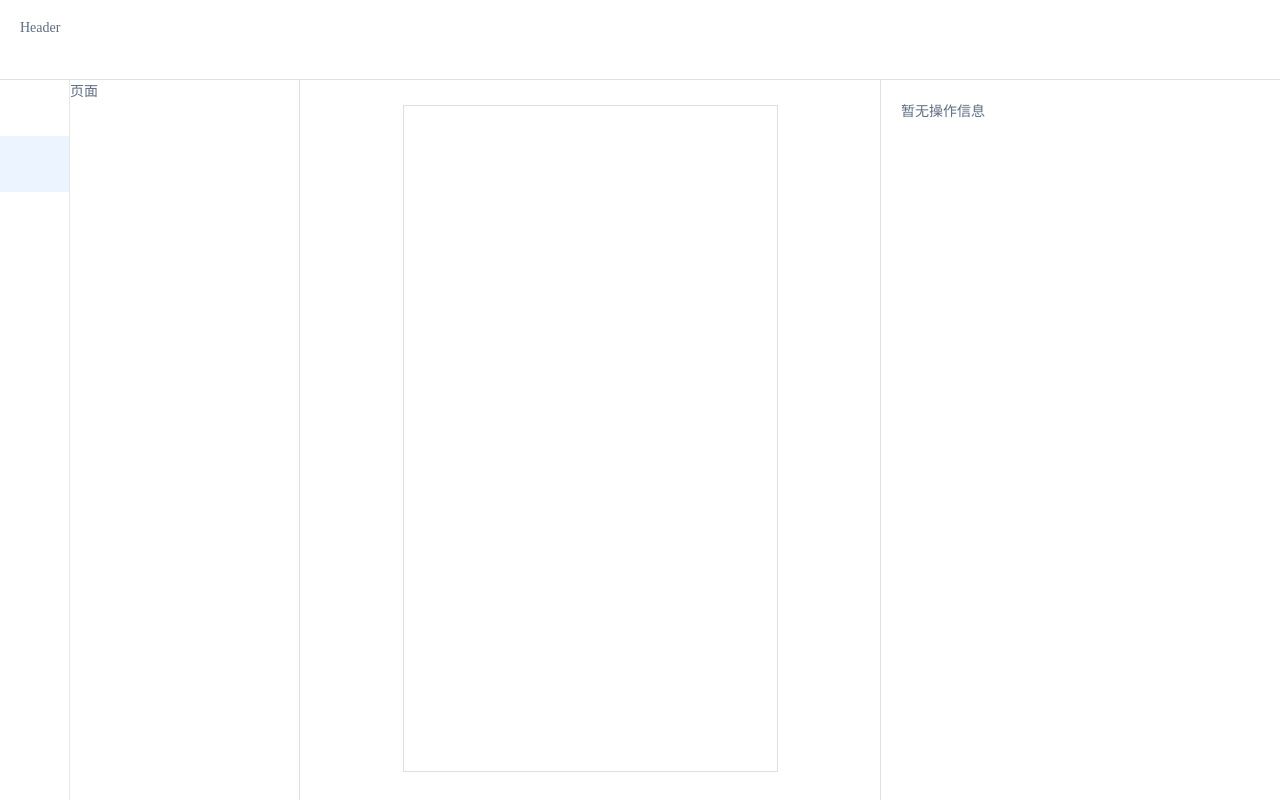
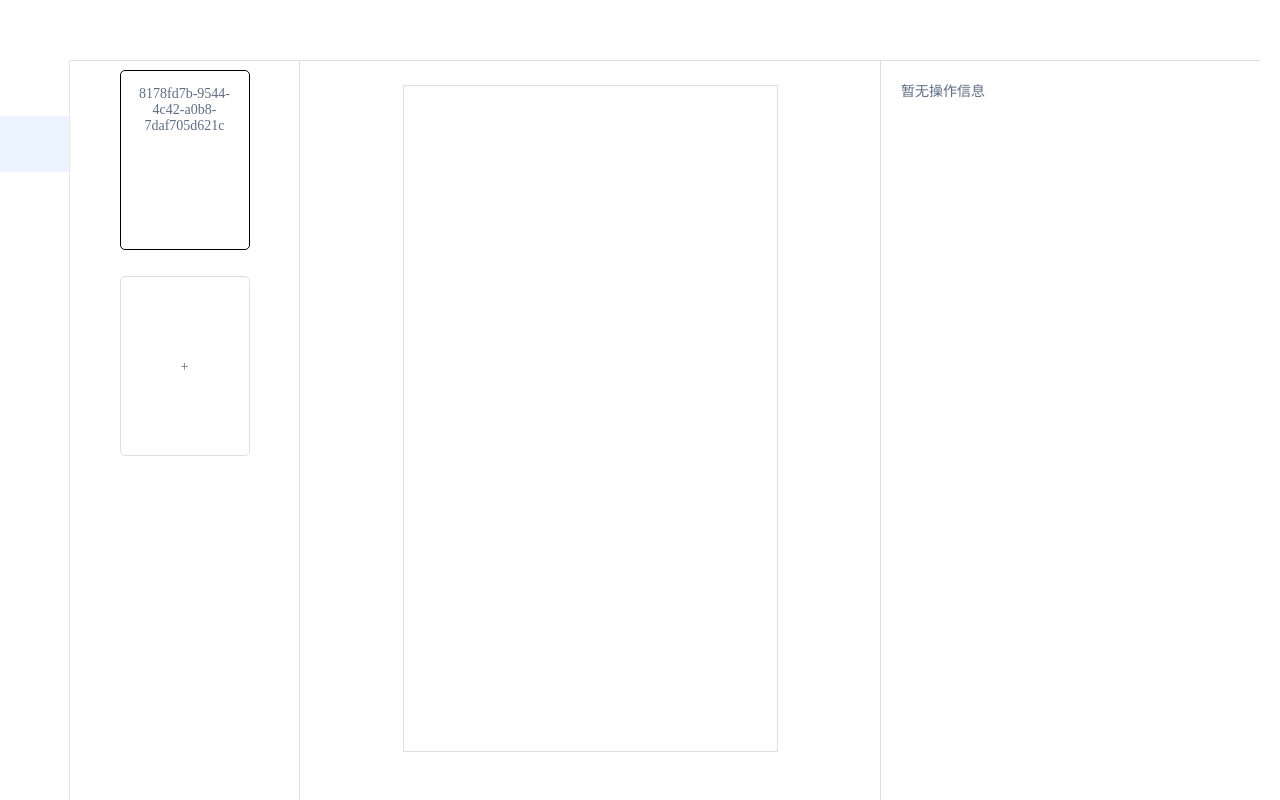
Before and after one commit to xiaowei-bo/nj_dragger, a Vue app: page /#/ in a window 1280 px wide. Both pictures are taken after a click on the item 34 px from the left and 164 px from the top of the page. Built offline with nearby package versions, Linux system fonts and the light colour scheme; a web font is replaced by a local one.

Commit message:
多页面新增;json导入导出;页面排序

```diff
--- a/package.json
+++ b/package.json
@@ -26,6 +26,7 @@
     "sass-loader": "^8.0.2",
     "uuid": "^8.3.2",
     "vue": "^2.6.10",
+    "vue-json-pretty": "^1.8.1",
     "vue-router": "^3.0.6",
     "vue-template-compiler": "^2.6.14",
     "vuedraggable": "^2.24.3"
--- a/src/json/scheme.js
+++ b/src/config/json_scheme.js
@@ -22,7 +22,7 @@ const page = {
     config: {}
 };
 
-const component = {
+const element = {
     elName: "", // 组件名
     animations: [], // 图层的动画,可以支持多个动画
     events: [], // 事件配置数据，每个图层可以添加多个事件
@@ -45,8 +45,8 @@ const component = {
     }
 };
 
-export default {
+export {
     activity,
     page,
-    component
+    element
 };
--- a/src/style/icon-font.scss
+++ b/src/style/icon-font.scss
@@ -1,8 +1,8 @@
 @font-face {
   font-family: "iconfont"; /* Project id 1029070 */
-  src: url('//at.alicdn.com/t/font_1029070_fkrynurk3sw.woff2?t=1625418792163') format('woff2'),
-       url('//at.alicdn.com/t/font_1029070_fkrynurk3sw.woff?t=1625418792163') format('woff'),
-       url('//at.alicdn.com/t/font_1029070_fkrynurk3sw.ttf?t=1625418792163') format('truetype');
+  src: url('//at.alicdn.com/t/font_1029070_oibav1as6tj.woff2?t=1626268072444') format('woff2'),
+       url('//at.alicdn.com/t/font_1029070_oibav1as6tj.woff?t=1626268072444') format('woff'),
+       url('//at.alicdn.com/t/font_1029070_oibav1as6tj.ttf?t=1626268072444') format('truetype');
 }
 
 .iconfont {
@@ -11,6 +11,18 @@
   font-style: normal;
   -webkit-font-smoothing: antialiased;
   -moz-osx-font-smoothing: grayscale;
+}
+
+.icon-daoru1:before {
+  content: "\e6f3";
+}
+
+.icon-yulan:before {
+  content: "\e618";
+}
+
+.icon-daochu:before {
+  content: "\e74a";
 }
 
 .icon-youshang:before {
--- a/src/views/home/components/Edit.vue
+++ b/src/views/home/components/Edit.vue
@@ -8,11 +8,12 @@
         >
             <Draggable v-model="curPageData.elements">
                 <NjElementBox
-                    v-for="item in curPageData.elements"
+                    v-for="(item, index) in curPageData.elements"
                     :key="item.uuid"
                     :style="item.styleInfo"
                     :class="{'active': item.uuid === editingComponent.uuid}"
-                    @clickElement="() => { setEditingComponent(item) }"
+                    @clickElement="setEditingComponent(item)"
+                    @deleteElement="deleteElement(index)"
                 >
                     <component :is="item.name" class="nj-element" :item="item" />
                 </NjElementBox>
@@ -31,6 +32,10 @@ export default {
     components: { NjElementBox, Draggable },
     props: {
         editingComponent: {
+            type: Object,
+            default: () => ({})
+        },
+        elementClipBoard: {
             type: Object,
             default: () => ({})
         },
@@ -54,29 +59,68 @@ export default {
         handleDrop(e) {
             const key = e.dataTransfer.getData("index");
             if (!key) return;
-            console.log("dropData 接收：", key);
             const item = deepClone(this.configList[key]);
+            item.uuid = uuidv4();
             const curPageData = this.curPageData;
-            item.uuid = uuidv4();
+            curPageData.elements.push(item);
             this.setEditingComponent(item);
-            curPageData.elements.push(item);
             this.$emit("update:curPageData", curPageData);
         },
         // end
-        // start 设置当前操作组件数据
         setEditingComponent(item) {
             this.$emit("update:editingComponent", item);
+        },
+        deleteElement() {
+            const uuid = this.editingComponent.uuid;
+            const curPageData = this.curPageData;
+            const index = curPageData.elements.findIndex(i => i.uuid === uuid);
+            curPageData.elements.splice(index, 1);
+            this.$emit("update:curPageData", curPageData);
+        },
+        copyElement() {
+            const item = deepClone(this.editingComponent);
+            this.$emit("update:elementClipBoard", item);
+        },
+        pasteElement() {
+            const uuid = this.editingComponent.uuid;
+            const item = deepClone(this.elementClipBoard);
+            item.uuid = uuidv4();
+            const curPageData = this.curPageData;
+            if (!uuid) {
+                curPageData.elements.push(item);
+            } else {
+                const index = curPageData.elements.findIndex(i => i.uuid === uuid);
+                curPageData.elements.splice(index + 1, 0, item);
+            }
+            this.setEditingComponent(item);
+            this.$emit("update:curPageData", curPageData);
         }
-        // end
     },
     created() {
+    },
+    mounted() {
+        document.onkeydown = e => {
+            const hasCtrl = e.metaKey || e.ctrlKey;
+            console.log(e);
+            switch (e.code) {
+                case "Backspace":
+                    this.deleteElement();
+                    break;
+                case "KeyC":
+                    hasCtrl && this.copyElement();
+                    break;
+                case "KeyV":
+                    hasCtrl && this.pasteElement();
+                    break;
+            }
+        };
     }
 };
 </script>
 
 <style lang="scss">
 .app-edit{
-    width: calc(100% - 600px);
+    width: calc(100% - 700px);
     height: 100%;
     .mobile-view{
         width: 375px;
--- /dev/null
+++ b/src/views/home/components/Header.vue
@@ -0,0 +1,90 @@
+<template>
+    <div class="app-header clearfix">
+        <div class="header-left fl"></div>
+        <div class="header-middle fl">
+            <el-tooltip class="item" effect="dark" content="预览" placement="bottom">
+                <i class="iconfont icon-yulan"></i>
+            </el-tooltip>
+            <el-tooltip class="item" effect="dark" content="导出JSON" placement="bottom">
+                <i class="iconfont icon-daochu" @click="importJson"></i>
+            </el-tooltip>
+            <el-tooltip class="item" effect="dark" content="导入JSON" placement="bottom">
+                <i class="iconfont icon-daoru1"></i>
+            </el-tooltip>
+        </div>
+        <div class="header-right fl"></div>
+        <el-dialog
+            title="activityData 内容"
+            :visible.sync="dialogVisible"
+            width="60%"
+            :before-close="handleClose"
+        >
+            <VueJsonPretty
+                selectable-type="multiple"
+                :data="content"
+                :deep="2"
+                :show-length="true"
+                :highlight-mouseover-node="true"
+                highlight-selected-node
+            />
+            <span slot="footer" class="dialog-footer">
+                <!-- <el-button @click="dialogVisible = false">取 消</el-button> -->
+                <el-button type="primary" @click="dialogVisible = false">确 定</el-button>
+            </span>
+        </el-dialog>
+    </div>
+</template>
+
+<script>
+import VueJsonPretty from "vue-json-pretty";
+import "vue-json-pretty/lib/styles.css";
+export default {
+    components: { VueJsonPretty },
+    props: {
+        activityData: {
+            type: Object,
+            default: () => ({})
+        }
+    },
+    data() {
+        return {
+            dialogVisible: false,
+            content: ""
+        };
+    },
+    methods: {
+        importJson() {
+            this.content = this.activityData;
+            this.dialogVisible = true;
+        }
+    },
+    created() {
+
+    }
+};
+</script>
+
+<style lang="scss" scoped>
+.app-header{
+    width: 100%;
+    border-bottom: 1px solid #dcdfe6;
+    .header-left{
+        width: 280px;
+        height: 60px;
+    }
+    .header-middle{
+        width: calc(100% - 660px);
+        height: 60px;
+        padding: 30px 20px 0;
+        .iconfont{
+            display: inline-block;
+            margin-right: 50px;
+            cursor: pointer;
+        }
+    }
+    .header-right{
+        width: 380px;
+        height: 60px;
+    }
+}
+</style>
--- a/src/views/home/components/LeftAside.vue
+++ b/src/views/home/components/LeftAside.vue
@@ -1,20 +1,20 @@
 <template>
     <el-aside class="app-left-aside clearfix" width="300px">
-        <el-menu default-active="1" class="app-left-aside-menu fl" @select="menuSelect">
-            <el-menu-item index="1">
+        <el-menu :default-active="activeType" class="app-left-aside-menu fl" @select="menuSelect">
+            <el-menu-item index="ELEMENTS">
                 <i class="iconfont icon-zujian"></i>
             </el-menu-item>
-            <el-menu-item index="2">
+            <el-menu-item index="PAGES">
                 <i class="iconfont icon-page"></i>
             </el-menu-item>
         </el-menu>
         <div class="app-left-aside-content fl">
-            <div v-show="+wrapperIndex === 1" class="component-wrapper">
-                <ul class="wrapper" @dragstart="handleDragStart">
+            <div v-show="activeType === 'ELEMENTS'" class="component-wrapper">
+                <ul class="element-list" @dragstart="handleDragStart">
                     <li
                         v-for="(value, key) in configList"
                         :key="key"
-                        class="wrapper-item"
+                        class="element-item"
                         draggable
                         :data-index="key"
                     >
@@ -22,41 +22,95 @@
                     </li>
                 </ul>
             </div>
-            <div v-show="+wrapperIndex === 2" class="page-wrapper">页面</div>
+            <div v-show="activeType === 'PAGES'" class="page-wrapper">
+                <Draggable v-model="activityData.pages" class="page-list">
+                    <div
+                        v-for="(item, index) in activityData.pages"
+                        :key="index"
+                        class="page-item"
+                        draggable
+                        :data-index="index"
+                        :class="{'editing': curPageData.uuid === item.uuid}"
+                        @click="$emit('update:curPageData', item)"
+                    >
+                        <p class="page-title">{{ item.uuid }}</p>
+                    </div>
+                </Draggable>
+                <div class="page-item add-page" @click="addPage">
+                    <p class="add-page">+</p>
+                </div>
+            </div>
         </div>
     </el-aside>
 </template>
 
 <script>
 import configList from "@/plugins/config.js";
+import Draggable from "vuedraggable";
+import { page as pageConfig } from "@/config/json_scheme.js";
+import { v4 as uuidv4 } from "uuid";
+import { deepClone } from "@/utils/index.js";
 export default {
+    components: { Draggable },
+    props: {
+        activityData: {
+            type: Object,
+            default: () => ({})
+        },
+        curPageData: {
+            type: Object,
+            default: () => ({})
+        }
+    },
     data() {
         return {
-            wrapperIndex: 1,
+            activeType: "ELEMENTS",
             configList
         };
     },
     created() {
-        console.log("configList", configList);
+        const activeType = sessionStorage.getItem("activeType");
+        this.activeType = activeType || this.activeType;
+        this.initData();
     },
     methods: {
         handleDragStart(e) {
-            console.log("dragData 接收", e.target.dataset.index);
             e.dataTransfer.setData("index", e.target.dataset.index);
         },
-        menuSelect(i) {
-            this.wrapperIndex = i;
+        menuSelect(type) {
+            sessionStorage.setItem("activeType", type);
+            this.activeType = type;
+        },
+        addPage() {
+            const item = deepClone(pageConfig);
+            const activityData = this.activityData;
+            item.uuid = uuidv4();
+            activityData.pages.push(item);
+            this.$emit("update:curPageData", item);
+        },
+        initData() {
+            const activityData = this.activityData;
+            if (activityData.pages.length === 0) {
+                const item = deepClone(pageConfig);
+                item.uuid = uuidv4();
+                activityData.pages.push(item);
+                this.$emit("update:curPageData", item);
+            } else {
+                this.$emit("update:curPageData", activityData.pages[0]);
+            }
+            this.activityData.pages = activityData.pages;
+            this.$emit("update:activityData", activityData);
         }
     }
 };
 </script>
 
 <style lang="scss" scoped>
-    .content{
-        width: 100px;
-        height: 200px;
-        background-color: #eee;
-    }
+.content{
+    width: 100px;
+    height: 200px;
+    background-color: #eee;
+}
 .app-left-aside{
     width: 300px;
     height: 100%;
@@ -69,13 +123,13 @@ export default {
     .app-left-aside-content{
         width: calc(100% - 70px);
         box-sizing: border-box;
-        .wrapper{
+        .element-list{
             width: 100%;
             height: 100%;
             display: flex;
             flex-wrap: wrap;
             padding-left: 0;
-            .wrapper-item{
+            .element-item{
                 width: 50px;
                 height: 50px;
                 line-height: 50px;
@@ -83,6 +137,29 @@ export default {
                 cursor: move;
             }
         }
+        .page-list{
+            padding: 10px;
+        }
+        .page-item{
+            width: 130px;
+            height: 180px;
+            margin: 0 auto 16px;
+            text-align: center;
+            padding: 15px;
+            box-sizing: border-box;
+            border: 1px solid #dcdfe6;
+            border-radius: 5px;
+            cursor: move;
+            &.editing{
+                border: 1px solid #000;
+            }
+            &.add-page{
+                cursor: default;
+            }
+        }
+        .add-page{
+            line-height: 150px;
+        }
     }
 }
 </style>
--- a/src/views/home/components/NjElementBox.vue
+++ b/src/views/home/components/NjElementBox.vue
@@ -1,5 +1,9 @@
 <template>
-    <div class="nj-element-box" @click="$emit('clickElement')">
+    <div
+        class="nj-element-box"
+        @click="$emit('clickElement')"
+        @keyup.delete="$emit('deleteElement')"
+    >
         <slot></slot>
         <i class="lt"></i>
         <!-- <i class="lm iconfont"></i> -->
--- a/src/views/home/index.vue
+++ b/src/views/home/index.vue
@@ -1,13 +1,19 @@
 <template>
     <div class="app">
-        <el-header class="app-header" height="80px">
-            Header
+        <el-header height="60px">
+            <Header
+                :activity-data="activityData"
+            />
         </el-header>
         <el-container class="app-container">
-            <LeftAside />
+            <LeftAside
+                :activity-data.sync="activityData"
+                :cur-page-data.sync="curPageData"
+            />
             <Edit
                 :cur-page-data.sync="curPageData"
                 :editing-component.sync="editingComponent"
+                :element-clip-board.sync="elementClipBoard"
             />
             <RightAside
                 :cur-page-data.sync="curPageData"
@@ -19,31 +25,32 @@
 <script>
 import LeftAside from "./components/LeftAside.vue";
 import RightAside from "./components/RightAside.vue";
+import Header from "./components/Header.vue";
 import Edit from "./components/Edit.vue";
+import { activity as activityConfig } from "@/config/json_scheme.js";
+import { deepClone } from "@/utils/index.js";
 export default {
     components: {
         LeftAside,
         RightAside,
-        Edit
+        Edit,
+        Header
     },
     data() {
         return {
-            activityData: {
-                pages: []
-            },
-            curPageData: {
-                name: "",
-	            elements: [], // 页面元素
-	            commonStyle: {
-	            	backgroundColor: "",
-	            	backgroundImage: "",
-	            	backgroundSize: "cover"
-	            }
-            },
-            editingComponent: {}
+            activityData: {},
+            curPageData: {},
+            editingComponent: {}, // 当前操作中组件
+            elementClipBoard: {} // 粘贴板
         };
     },
     methods: {
+        initData() {
+            this.activityData = deepClone(activityConfig);
+        }
+    },
+    created() {
+        this.initData();
     }
 };
 </script>
@@ -52,14 +59,8 @@ export default {
 .app{
     height: 100%;
 }
-.app-header{
-    width: 100%;
-    padding: 20px;
-    border-bottom: 1px solid #dcdfe6;
-    // box-shadow: 0 2px 4px rgb(0 0 0 / 10%);
-}
 .app-container{
     width: 100%;
-    height: calc(100% - 80px);
+    height: calc(100% - 60px);
 }
 </style>
```
